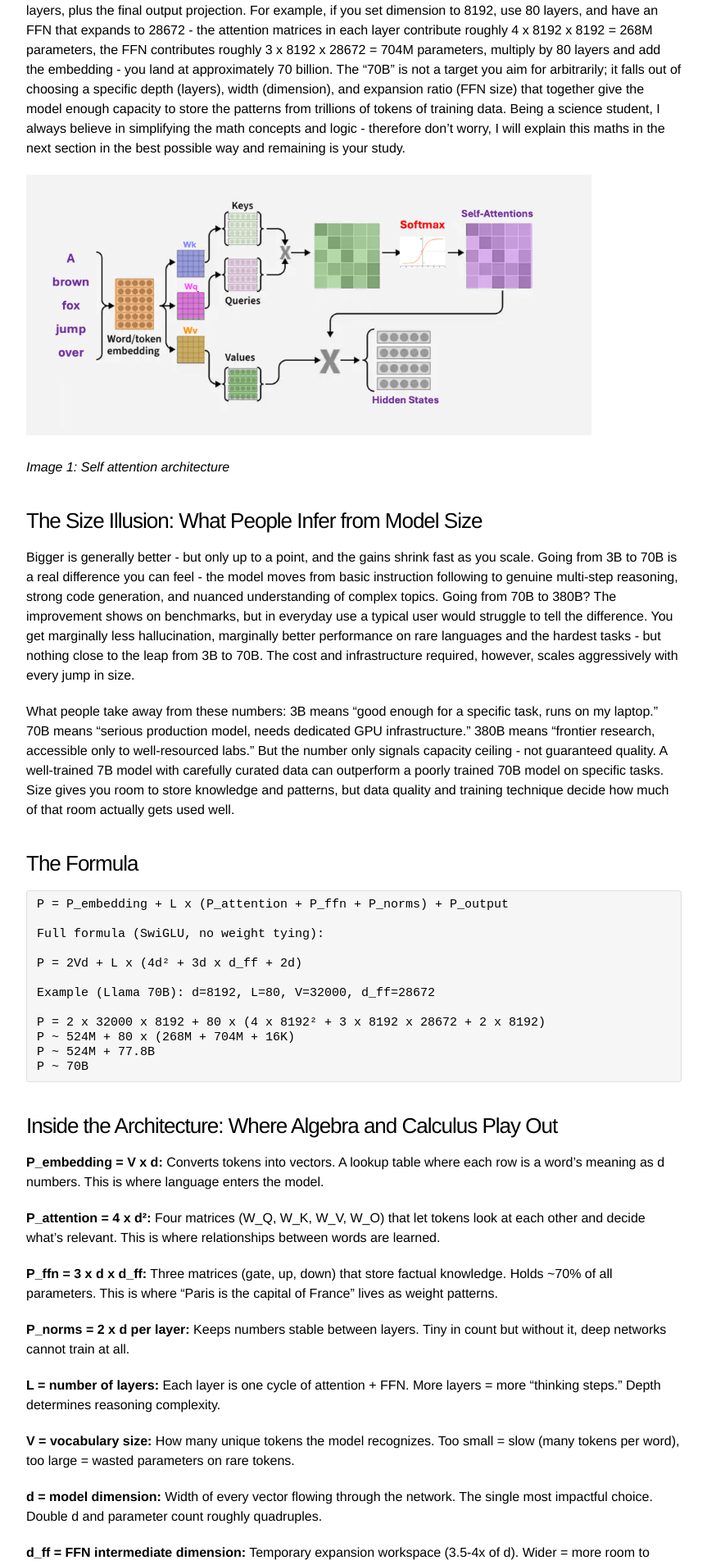
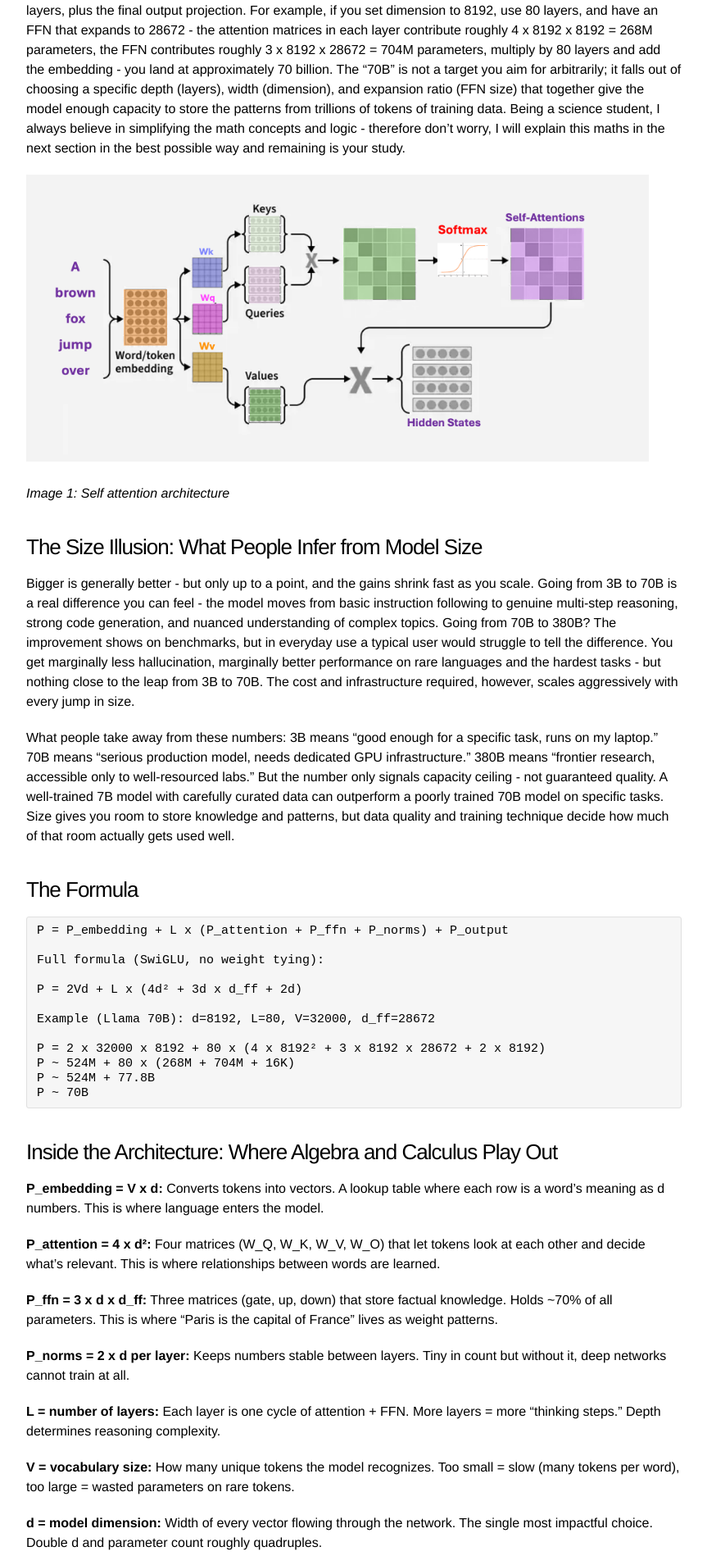
Before and after one commit to deycoding/deycoding.github.io, a Jekyll site: the page built from _posts/2026-06-15-what-does-70b-parameters-mean.md, in a window 1280 px wide. Shown: the part 1109-3018 px from the top of the page at 82% size, without its empty margins (208-1071 px from the left). Built offline with Jekyll 4.4.1, drawn with Linux system fonts in a browser that asks for light colours.

Commit message:
Increase image width

```diff
--- a/_posts/2026-06-15-what-does-70b-parameters-mean.md
+++ b/_posts/2026-06-15-what-does-70b-parameters-mean.md
@@ -19,7 +19,7 @@ People talk about parameters, flex the model size they use and they talk about t
 
 A 70B parameter model means there are 70 billion individual numbers (weights) stored across all the matrices in the network. Here network means Neural Network (NN). This number comes directly from the architecture choices: the embedding layer (vocabulary size x dimension), each transformer layer's attention matrices (Q, K, V, output projections) and feed-forward network matrices (two or three large linear layers), repeated across all layers, plus the final output projection. For example, if you set dimension to 8192, use 80 layers, and have an FFN that expands to 28672 - the attention matrices in each layer contribute roughly 4 x 8192 x 8192 = 268M parameters, the FFN contributes roughly 3 x 8192 x 28672 = 704M parameters, multiply by 80 layers and add the embedding - you land at approximately 70 billion. The "70B" is not a target you aim for arbitrarily; it falls out of choosing a specific depth (layers), width (dimension), and expansion ratio (FFN size) that together give the model enough capacity to store the patterns from trillions of tokens of training data. Being a science student, I always believe in simplifying the math concepts and logic - therefore don't worry, I will explain this maths in the next section in the best possible way and remaining is your study.
 
-![Neural Network Architecture](/assets/images/nn-arch.png){: style="max-width:100%; width:690px"}
+![Neural Network Architecture](/assets/images/nn-arch.png){: style="max-width:100%; width:760px"}
 
 *Image 1: Self attention architecture*
 
```
